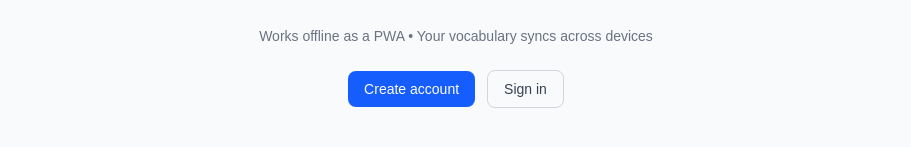
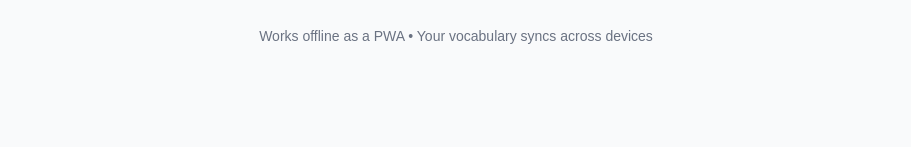
Before and after one commit to zesov/vocLeap, a Next.js app: page / in a window 1280 px wide. Shown: the part 541-688 px from the top of the page, without its empty margins (184-1095 px from the left). Built offline with nearby package versions, Linux system fonts and the light colour scheme; no server answers.

Commit message:
fix: rm links

```diff
--- a/app/page.tsx
+++ b/app/page.tsx
@@ -63,21 +63,6 @@ export default function HomePage() {
           <p className="text-gray-500 dark:text-gray-400 text-sm">
             Works offline as a PWA • Your vocabulary syncs across devices
           </p>
-
-          <div className="mt-6 flex items-center justify-center gap-3">
-            <Link
-              href="/signup"
-              className="rounded-lg bg-blue-600 px-4 py-2 text-sm font-medium text-white transition-colors hover:bg-blue-700"
-            >
-              Create account
-            </Link>
-            <Link
-              href="/login"
-              className="rounded-lg border border-gray-300 px-4 py-2 text-sm font-medium text-gray-700 transition-colors hover:bg-gray-100 dark:border-gray-600 dark:text-gray-200 dark:hover:bg-gray-800"
-            >
-              Sign in
-            </Link>
-          </div>
         </div>
       </main>
     </div>
```
